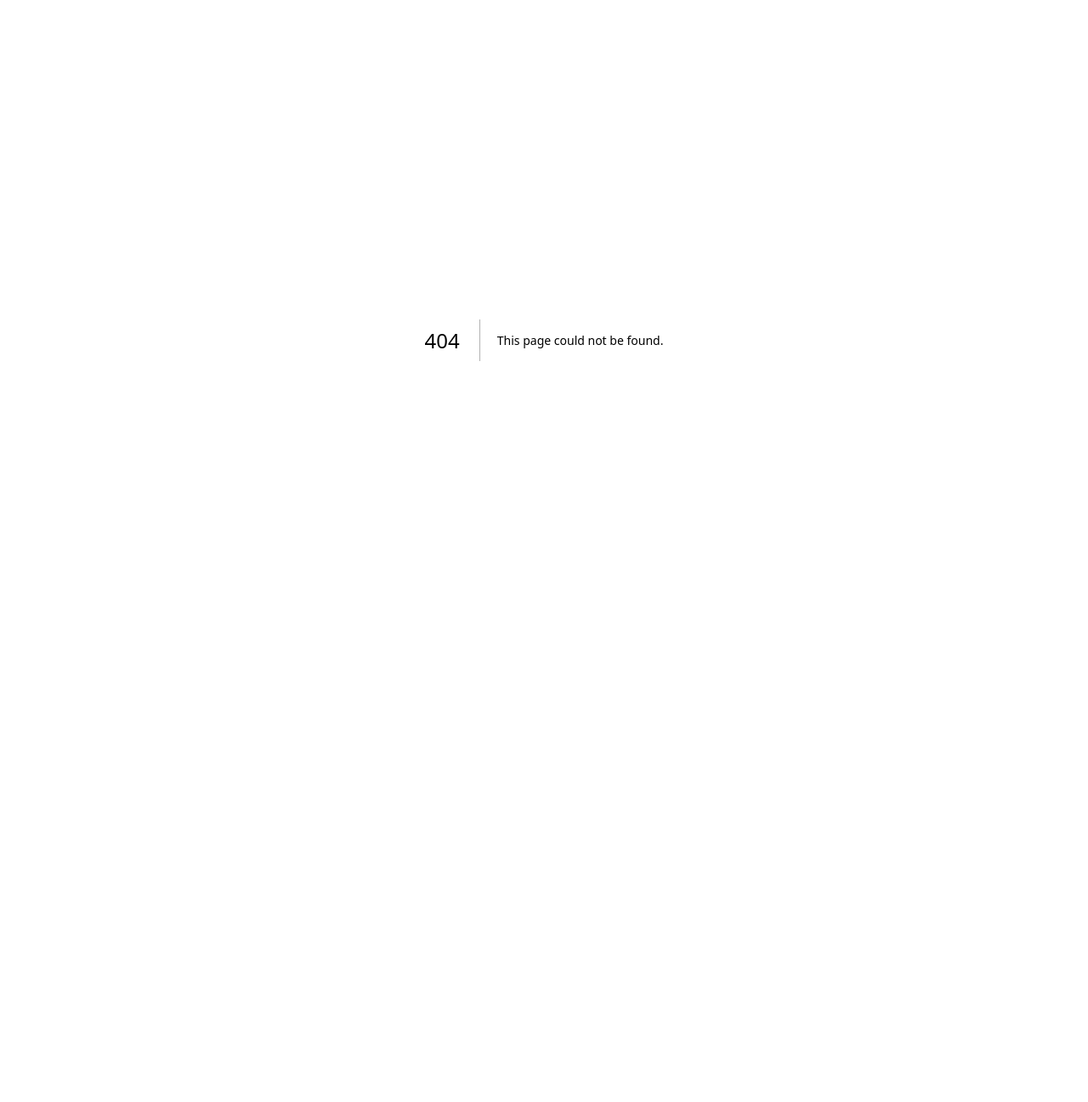
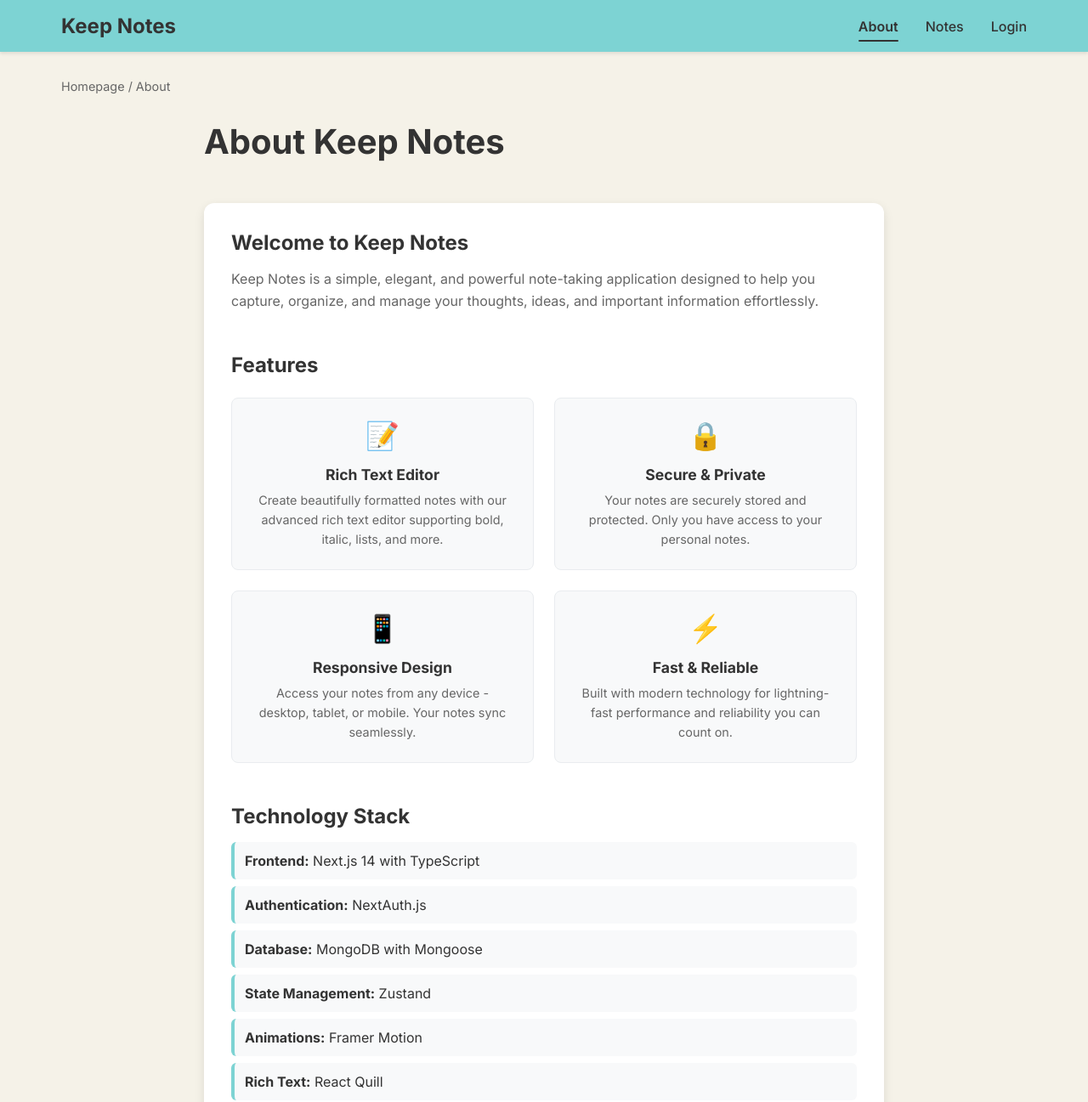
Before and after one commit to hari-gitacc/notes-taking-app, a Next.js app: page /about in a window 1280 px wide. Before the commit this address had no page. Shown: the top 1297 px of the page at 85% size. Before the commit the page ends 800 px from the top, so only its background shows below. Built offline with nearby package versions, Linux system fonts and the light colour scheme; no server answers.

Commit message:
feat:account page

```diff
--- /dev/null
+++ b/src/app/about/page.tsx
@@ -0,0 +1,116 @@
+'use client';
+
+import Header from '@/components/Header';
+import { motion } from 'framer-motion';
+
+export default function AboutPage() {
+  return (
+    <div className="app">
+      <Header />
+
+      <main className="main-content">
+        <div className="breadcrumb">
+          <span>Homepage</span> / <span>About</span>
+        </div>
+
+        <motion.div
+          className="about-container"
+          initial={{ opacity: 0, y: 20 }}
+          animate={{ opacity: 1, y: 0 }}
+          transition={{ duration: 0.5 }}
+        >
+          <h1 className="page-title">About Keep Notes</h1>
+
+          <div className="about-content">
+            <div className="about-section">
+              <h2>Welcome to Keep Notes</h2>
+              <p>
+                Keep Notes is a simple, elegant, and powerful note-taking application designed to help you
+                capture, organize, and manage your thoughts, ideas, and important information effortlessly.
+              </p>
+            </div>
+
+            <div className="about-section">
+              <h2>Features</h2>
+              <div className="features-grid">
+                <div className="feature-card">
+                  <div className="feature-icon">📝</div>
+                  <h3>Rich Text Editor</h3>
+                  <p>Create beautifully formatted notes with our advanced rich text editor supporting bold, italic, lists, and more.</p>
+                </div>
+
+                <div className="feature-card">
+                  <div className="feature-icon">🔒</div>
+                  <h3>Secure & Private</h3>
+                  <p>Your notes are securely stored and protected. Only you have access to your personal notes.</p>
+                </div>
+
+                <div className="feature-card">
+                  <div className="feature-icon">📱</div>
+                  <h3>Responsive Design</h3>
+                  <p>Access your notes from any device - desktop, tablet, or mobile. Your notes sync seamlessly.</p>
+                </div>
+
+                <div className="feature-card">
+                  <div className="feature-icon">⚡</div>
+                  <h3>Fast & Reliable</h3>
+                  <p>Built with modern technology for lightning-fast performance and reliability you can count on.</p>
+                </div>
+              </div>
+            </div>
+
+            <div className="about-section">
+              <h2>Technology Stack</h2>
+              <div className="tech-stack">
+                <div className="tech-item">
+                  <strong>Frontend:</strong> Next.js 14 with TypeScript
+                </div>
+                <div className="tech-item">
+                  <strong>Authentication:</strong> NextAuth.js
+                </div>
+                <div className="tech-item">
+                  <strong>Database:</strong> MongoDB with Mongoose
+                </div>
+                <div className="tech-item">
+                  <strong>State Management:</strong> Zustand
+                </div>
+                <div className="tech-item">
+                  <strong>Animations:</strong> Framer Motion
+                </div>
+                <div className="tech-item">
+                  <strong>Rich Text:</strong> React Quill
+                </div>
+              </div>
+            </div>
+
+            <div className="about-section">
+              <h2>Get Started</h2>
+              <p>
+                Ready to organize your thoughts? Create an account and start taking notes today.
+                Keep Notes makes it easy to capture ideas on the go and access them whenever you need them.
+              </p>
+              <div className="cta-buttons">
+                <motion.a
+                  href="/register"
+                  className="btn btn-primary"
+                  whileHover={{ scale: 1.05 }}
+                  whileTap={{ scale: 0.95 }}
+                >
+                  Get Started
+                </motion.a>
+                <motion.a
+                  href="/"
+                  className="btn btn-secondary"
+                  whileHover={{ scale: 1.05 }}
+                  whileTap={{ scale: 0.95 }}
+                >
+                  View Notes
+                </motion.a>
+              </div>
+            </div>
+          </div>
+        </motion.div>
+      </main>
+    </div>
+  );
+}
```
Also changed, not shown: src/app/account/page.tsx (+36 -132 lines).
